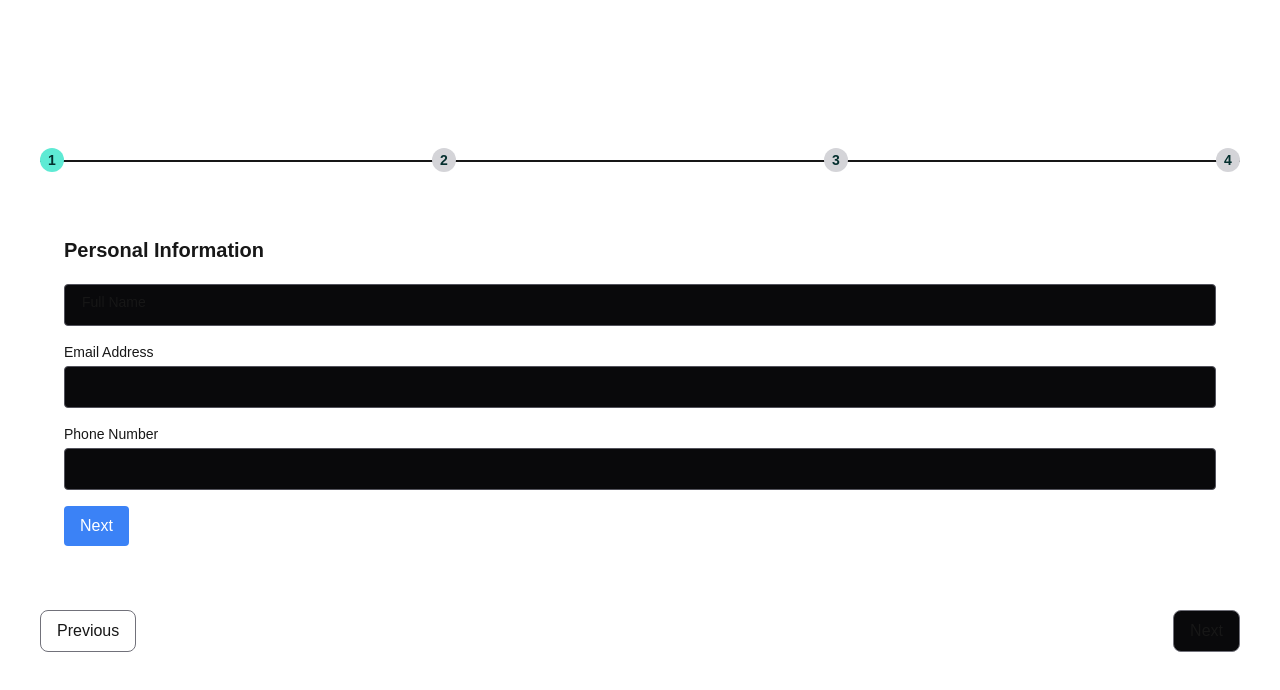
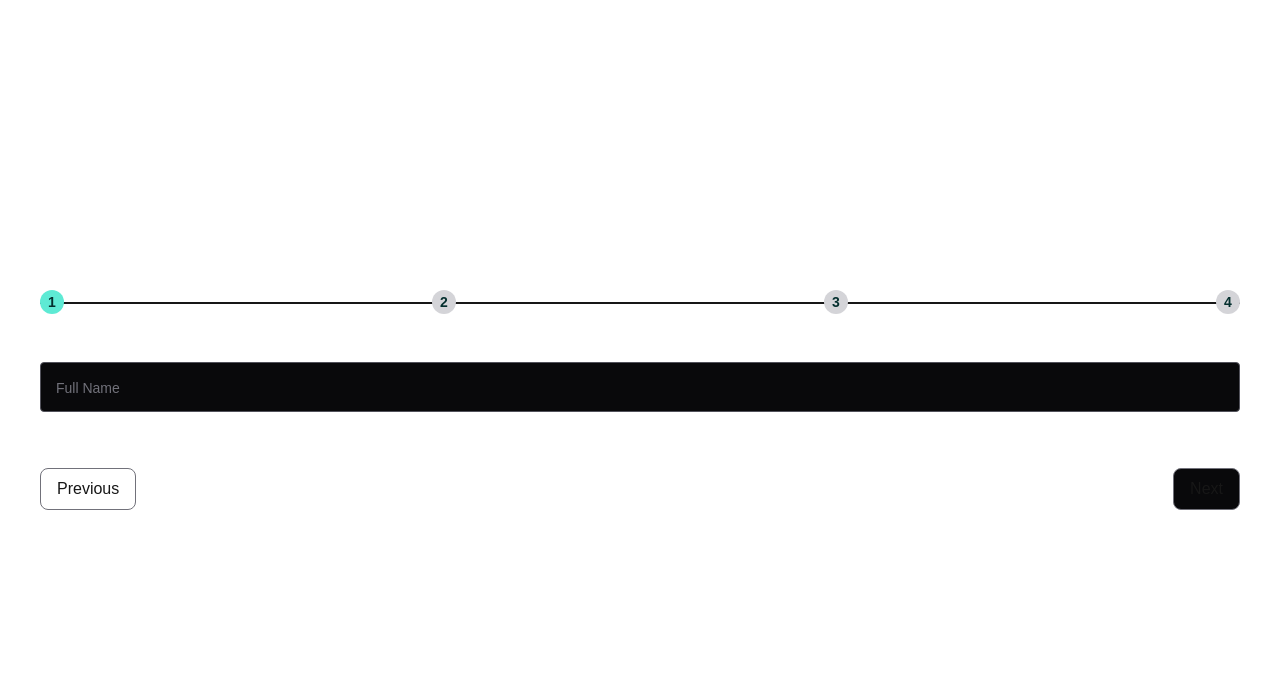
Before and after one commit to Paulelitee/tryouts, a Next.js app: page / in a window 1280 px wide. Shown: the top 690 px of the page. Built offline with nearby package versions, Linux system fonts and the light colour scheme.

Commit message:
multi-step form

```diff
--- /dev/null
+++ b/app/components/FormOne.tsx
@@ -0,0 +1,75 @@
+"use client";
+
+import React from "react";
+import { useForm } from "react-hook-form";
+import { easeIn, easeInOut, motion } from "framer-motion";
+
+// Define the type for the form data
+type FormOneData = {
+  fullName: string;
+  email: string;
+  phone: string;
+};
+
+const inputClass =
+  "bg-zinc-950 w-full mt-2 py-3 px-4 border rounded border-zinc-600 focus:outline-none focus:border-teal-500";
+
+// Define the props for the FormOne component
+type FormOneProps = {
+  onNext: (data: FormOneData) => void; // Function type for the onNext prop
+};
+
+export default function FormOne({ onNext }: FormOneProps) {
+  // Initialize React Hook Form
+  const {
+    register,
+    handleSubmit,
+    formState: { errors },
+    watch,
+  } = useForm<FormOneData>(); // Explicitly set the form data type
+
+  // Watch for input values
+  const fullName = watch("fullName", "");
+
+  // Handle form submission
+  const onSubmit = (data: FormOneData) => {
+    console.log("Form One Data:", data);
+    onNext(data); // Pass data to parent component to proceed to the next step
+  };
+
+  return (
+    <div className="w-full mx-auto">
+      <form onSubmit={handleSubmit(onSubmit)}>
+        {/* Full Name */}
+        <div className="relative mb-4">
+          <motion.label
+            transition={{
+              duration: 0.8,
+              ease: easeInOut
+
+            }}
+            htmlFor="fullName"
+            className={`absolute left-3 transition-all ${
+              fullName
+                ? "-top text-xs text-teal-500 bg-zinc-950 px-2 left-0 mx-2"
+                : "top-6 text-sm text-zinc-500 left-4"
+            }`}
+          >
+            Full Name
+          </motion.label>
+          <input
+            type="text"
+            id="fullName"
+            {...register("fullName", { required: "Full name is required" })} // Register with React Hook Form
+            className={`${inputClass} ${
+              errors.fullName ? "border-red-500" : ""
+            }`}
+          />
+          {errors.fullName && (
+            <p className="text-sm text-red-500 mt-1">{errors.fullName.message}</p>
+          )}
+        </div>
+      </form>
+    </div>
+  );
+}
--- a/app/haptic/page.tsx
+++ b/app/haptic/page.tsx
@@ -4,7 +4,8 @@ export default function Haptic() {
 
     if ('vibrate' in navigator) {
     return <>
-        haptic
+    <button onClick={() => navigator.vibrate(200)}>haptic </button>
+
     </>
     } else return <> no haptic</>
 }
--- a/app/page.tsx
+++ b/app/page.tsx
@@ -1,7 +1,7 @@
 "use client";
 
 
-import ProgressBar from "./svgComponents/components/ProgressBar";
+import ProgressBar from "./components/ProgressBar";
 
 export default function Home() {
 
--- a/app/svgComponents/components/FormOne.tsx
+++ /dev/null
@@ -1,129 +0,0 @@
-"use client";
-
-import React, { useState } from "react";
-import { useForm } from "react-hook-form";
-import { easeInOut, motion } from "framer-motion";
-
-// Define the type for the form data
-type FormOneData = {
-  fullName: string;
-  email: string;
-  phone: string;
-};
-
-const inputClass = 'bg-zinc-950 w-full mt-1 p-2 border rounded border-zinc-600 focus:outline-none'
-
-// Define the props for the FormOne component
-type FormOneProps = {
-  onNext: (data: FormOneData) => void; // Function type for the onNext prop
-};
-
-export default function FormOne({ onNext }: FormOneProps) {
-
-
-    const [top, setTop] = useState('10px')
-
-  // Initialize React Hook Form
-  const {
-    register,
-    handleSubmit,
-    formState: { errors },
-  } = useForm<FormOneData>(); // Explicitly set the form data type
-
-  // Handle form submission
-  const onSubmit = (data: FormOneData) => {
-    console.log("Form One Data:", data);
-    onNext(data); // Pass data to parent component to proceed to the next step
-  };
-
-  return (
-    <div className="w-full mx-auto p-6 ">
-      <h1 className="text-xl font-bold mb-4">Personal Information</h1>
-      <form onSubmit={handleSubmit(onSubmit)}>
-        {/* Full Name */}
-        <div className="mb-4 relative">
-          <motion.label
-            transition={{
-                duration: 0.5,
-                easings: easeInOut,
-                delay: 0.2
-            }}
-            style={{top: top}}
-            htmlFor="fullName"
-            className="floating-label  bg-zinc-950 text-sm font-medium">
-            Full Name
-          </motion.label>
-          <input
-            onFocus={() => setTop('-10px')}
-            onBlurCapture={() => setTop('10px')}
-            type="text"
-            id="fullName"
-            {...register("fullName", { required: "Full name is required" })}
-            className={`${inputClass} ${
-              errors.fullName ? "border-red-500" : null
-            }`}
-          />
-          {errors.fullName && (
-            <p className="text-sm text-red-500 mt-1">{errors.fullName.message}</p>
-          )}
-        </div>
-
-        {/* Email */}
-        <div className="mb-4">
-          <label htmlFor="email" className="block text-sm font-medium">
-            Email Address
-          </label>
-          <input
-            type="email"
-            id="email"
-            {...register("email", {
-              required: "Email is required",
-              pattern: {
-                value: /^[^\s@]+@[^\s@]+\.[^\s@]+$/,
-                message: "Enter a valid email address",
-              },
-            })}
-            className={`${inputClass} ${
-              errors.email ? "border-red-500" : null
-            }`}
-          />
-          {errors.email && (
-            <p className="text-sm text-red-500 mt-1">{errors.email.message}</p>
-          )}
-        </div>
-
-        {/* Phone Number */}
-        <div className="mb-4">
-          <label htmlFor="phone" className="block text-sm font-medium">
-            Phone Number
-          </label>
-          <input
-            type="tel"
-            id="phone"
-            {...register("phone", {
-              required: "Phone number is required",
-              pattern: {
-                value: /^[0-9]{10,15}$/,
-                message: "Enter a valid phone number",
-              },
-            })}
-            className={`${inputClass} ${
-              errors.phone ? "border-red-500" : null
-            }`}
-          />
-          {errors.phone && (
-            <p className="text-sm text-red-500 mt-1">{errors.phone.message}</p>
-          )}
-        </div>
-
-        {/* Next Button */}
-        <button
-          type="submit"
-          className="bg-blue-500 text-white px-4 py-2 rounded hover:bg-blue-600 transition"
-        >
-          Next
-        </button>
-      </form>
-    </div>
-  );
-}
```
Also changed, not shown: app/components/ControlButton.tsx (renamed from app/svgComponents/components/ControlButton.tsx), app/components/ProgressBar.tsx (renamed from app/svgComponents/components/ProgressBar.tsx).
